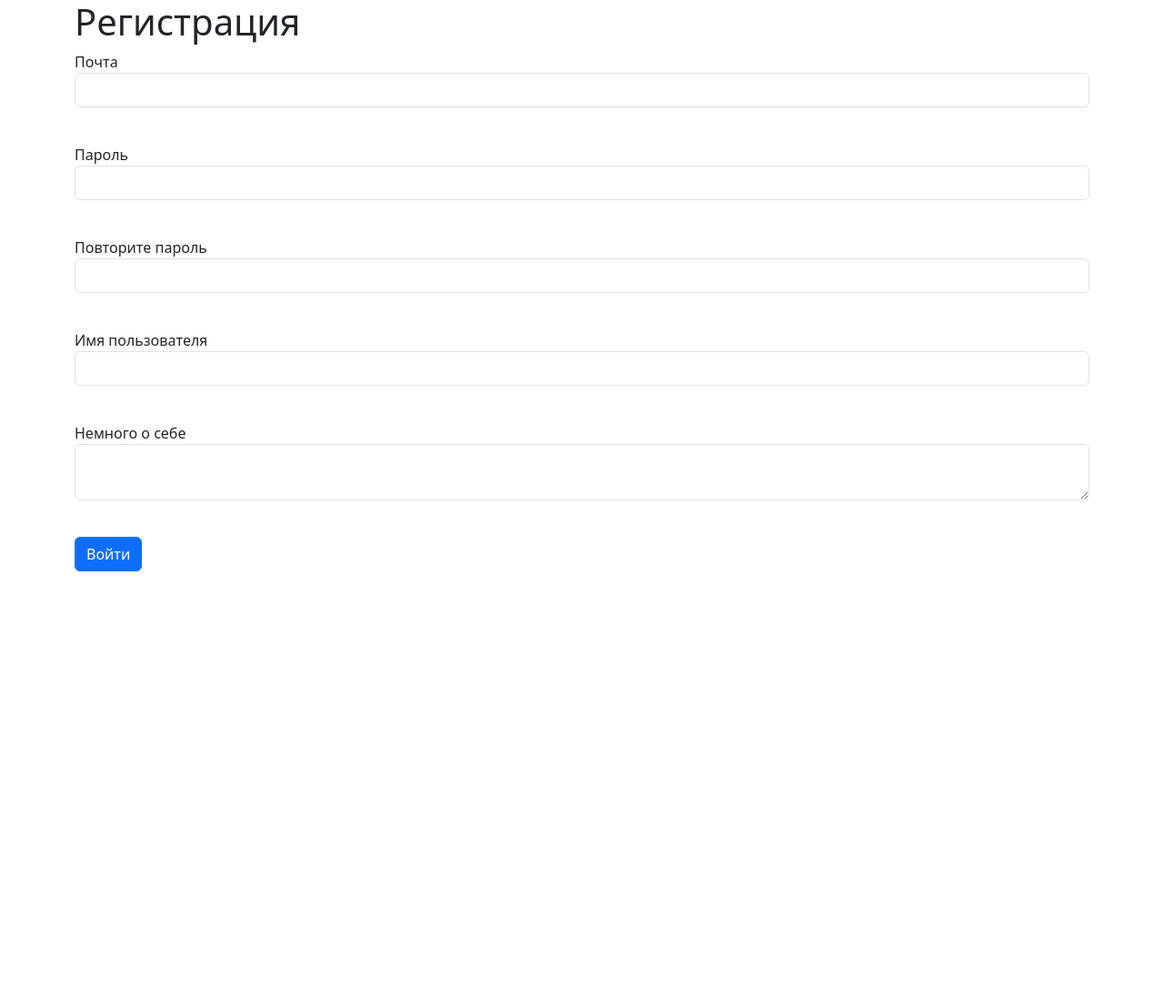
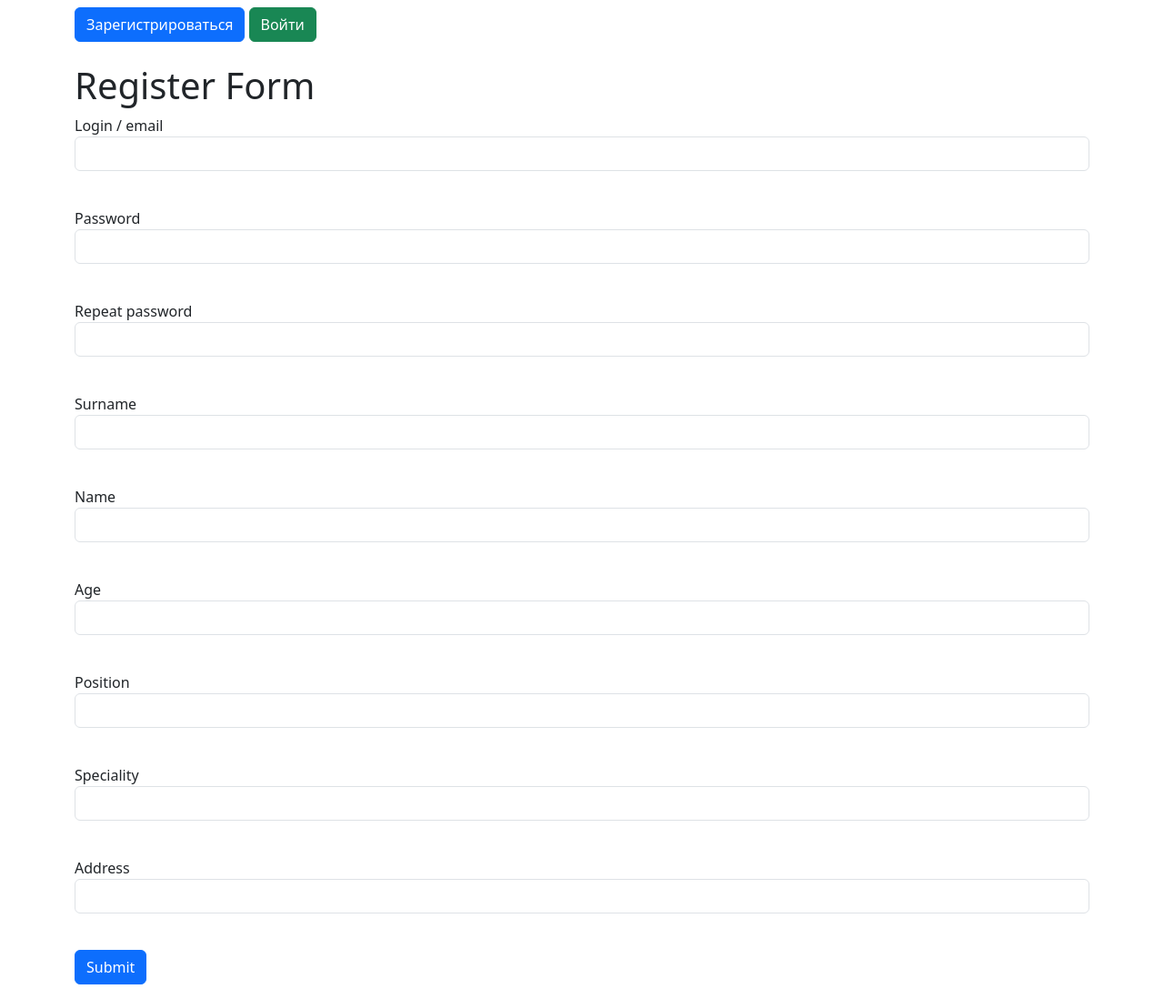
Before and after one commit to xivol/flaskPython-yaly, a Flask app: page /register in a window 1280 px wide. Shown: the whole page at 91% size. Before the commit the page ends 628 px from the top, so only its background shows below. Run offline with Flask 3, Linux system fonts and the light colour scheme.

Commit message:
added registration

```diff
--- a/forms/users.py
+++ b/forms/users.py
@@ -11,9 +11,13 @@ class LoginForm(FlaskForm):
 
 
 class RegisterForm(FlaskForm):
-    email = EmailField('Почта', validators=[DataRequired()])
-    password = PasswordField('Пароль', validators=[DataRequired()])
-    password_again = PasswordField('Повторите пароль', validators=[DataRequired()])
-    name = StringField('Имя пользователя', validators=[DataRequired()])
-    about = TextAreaField("Немного о себе")
-    submit = SubmitField('Войти')
+    email = EmailField('Login / email', validators=[DataRequired()])
+    password = PasswordField('Password', validators=[DataRequired()])
+    password_again = PasswordField('Repeat password', validators=[DataRequired()])
+    surname = StringField('Surname', validators=[DataRequired()])
+    name = StringField('Name', validators=[DataRequired()])
+    age = StringField('Age', validators=[DataRequired()])
+    position = StringField('Position', validators=[DataRequired()])
+    speciality = StringField('Speciality', validators=[DataRequired()])
+    address = StringField('Address', validators=[DataRequired()])
+    submit = SubmitField('Submit')
--- a/templates/base.html
+++ b/templates/base.html
@@ -11,6 +11,16 @@
 </head>
 <body>
 <main class="container">
+    <nav class="navbar">
+        {% if current_user.is_authenticated %}
+        <a class="navbar-brand" href="/logout">{{ current_user.name }}</a>
+        {% else %}
+        <p>
+            <a class="btn btn-primary " href="/register">Зарегистрироваться</a>
+            <a class="btn btn-success" href="/login">Войти</a>
+        </p>
+        {% endif %}
+    </nav>
     {% block content %}{% endblock %}
 </main>
 </body>
--- a/templates/register.html
+++ b/templates/register.html
@@ -1,9 +1,11 @@
 {% extends "base.html" %}
 
 {% block content %}
-<h1>Регистрация</h1>
+<h1>Register Form</h1>
+
 <form action="" method="post">
     {{ form.hidden_tag() }}
+    {{ form.csrf_token }}
     <p>
         {{ form.email.label }}<br>
         {{ form.email(class="form-control", type="email") }}<br>
@@ -32,6 +34,15 @@
     {% endfor %}
     </p>
     <p>
+        {{ form.surname.label }}<br>
+        {{ form.surname(class="form-control") }}<br>
+        {% for error in form.surname.errors %}
+    <p class="alert alert-danger" role="alert">
+        {{ error }}
+    </p>
+    {% endfor %}
+    </p>
+    <p>
         {{ form.name.label }}<br>
         {{ form.name(class="form-control") }}<br>
         {% for error in form.name.errors %}
@@ -41,9 +52,36 @@
     {% endfor %}
     </p>
     <p>
-        {{ form.about.label }}<br>
-        {{ form.about(class="form-control") }}<br>
-        {% for error in form.about.errors %}
+        {{ form.age.label }}<br>
+        {{ form.age(class="form-control") }}<br>
+        {% for error in form.age.errors %}
+    <p class="alert alert-danger" role="alert">
+        {{ error }}
+    </p>
+    {% endfor %}
+    </p>
+    <p>
+        {{ form.position.label }}<br>
+        {{ form.position(class="form-control") }}<br>
+        {% for error in form.position.errors %}
+    <p class="alert alert-danger" role="alert">
+        {{ error }}
+    </p>
+    {% endfor %}
+    </p>
+    <p>
+        {{ form.speciality.label }}<br>
+        {{ form.speciality(class="form-control") }}<br>
+        {% for error in form.speciality.errors %}
+    <p class="alert alert-danger" role="alert">
+        {{ error }}
+    </p>
+    {% endfor %}
+    </p>
+    <p>
+        {{ form.address.label }}<br>
+        {{ form.address(class="form-control") }}<br>
+        {% for error in form.address.errors %}
     <p class="alert alert-danger" role="alert">
         {{ error }}
     </p>
```
Also changed, not shown: data/users.py (+10 -1 lines), forms/jobs.py (+7 -5 lines), templates/login.html (added, +29 -0 lines), templates/jobs_list.html (renamed from templates/job_list.html). Lines whose indentation alone changed are shown as unchanged.
